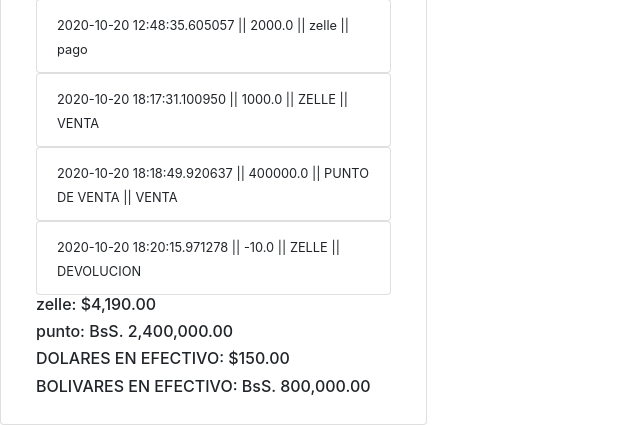
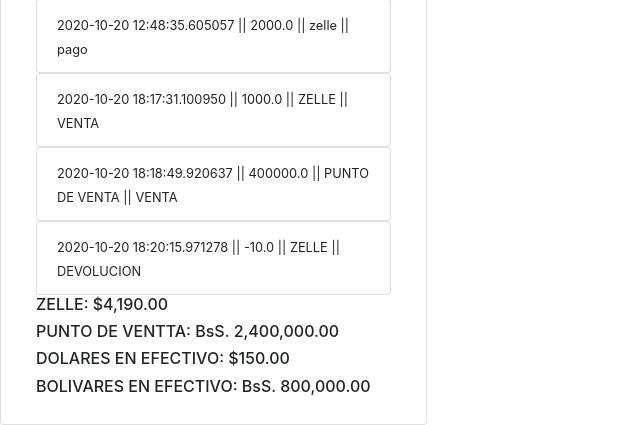
Before and after one commit to elchamucoroboto/caja-project, a Flask app: page / in a window 1280 px wide. Shown: the part 890-1315 px from the top of the page, without its empty margins (0-640 px from the left). Run offline with Flask 2, Linux system fonts and the light colour scheme; data comes from the database, SQL or seed files in the repository; both versions use the stored data as it was after the commit; some libraries are stand-ins or nearby versions.

Commit message:
'github'

```diff
--- a/templates/index.html
+++ b/templates/index.html
@@ -45,8 +45,8 @@
             </ul>
             {% endfor %}
 
-            <h6>zelle:  ${{sumZelle}}</h6>
-            <h6>punto: BsS. {{sumPunto}}</h6>
+            <h6>ZELLE:  ${{sumZelle}}</h6>
+            <h6>PUNTO DE VENTTA: BsS. {{sumPunto}}</h6>
             <h6>DOLARES EN EFECTIVO: ${{sumEfectivoD}}</h6>
             <h6>BOLIVARES EN EFECTIVO: BsS. {{sumEfectivoBS}}</h6>
 
```
Also changed, not shown: test.db.
